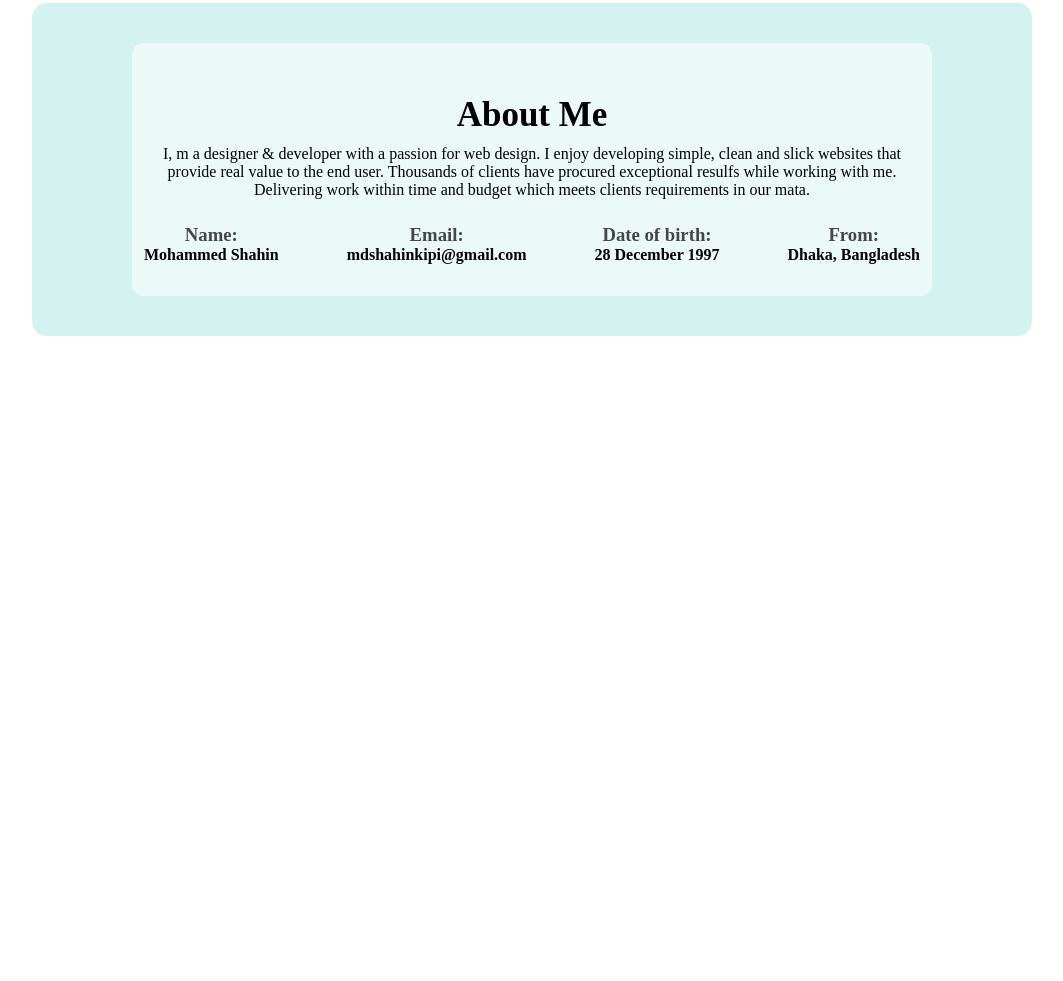
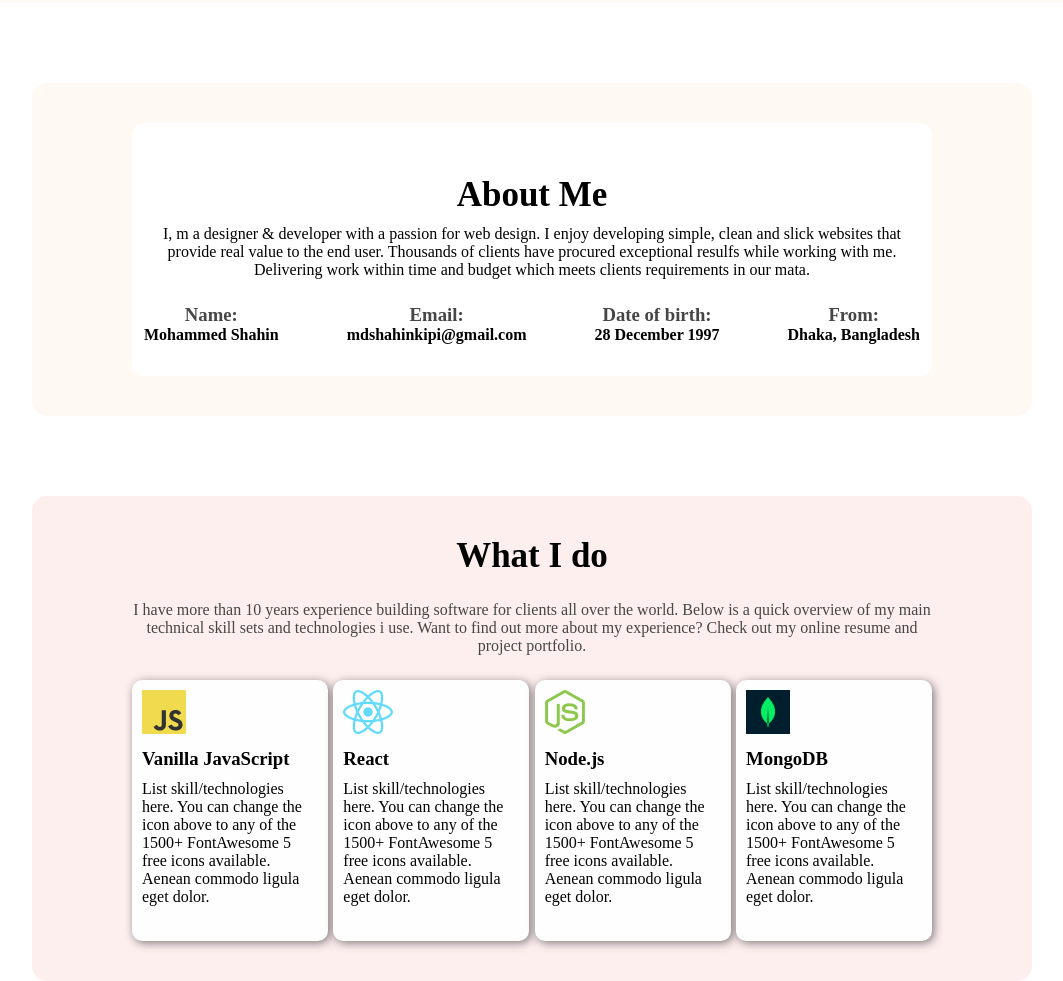
Before and after one commit to Mohammed4301/my-portfolio, a plain HTML site: page index.html in a window 1280 px wide. Shown: the part 730-1711 px from the top of the page, without its empty margins (108-1171 px from the left). Before the commit the page ends 1066 px from the top, so only its background shows below. Drawn offline with Linux system fonts and the light colour scheme.

Commit message:
add other section

```diff
--- a/index.html
+++ b/index.html
@@ -57,6 +57,33 @@
             </div>
         </div>
     </section>
+
+    <section class="doSection">
+        <h1>What I do</h1>
+        <p class="common-color">I have more than 10 years experience building software for clients all over the world. Below is a quick overview of my main technical skill sets and technologies i use. Want to find out more about my experience? Check out my online resume and project portfolio.</p>
+        <div class="fourBox">
+            <div class="box1">
+                <img src="portfolio-resources/images/icons/js.png" alt="">
+                <h3>Vanilla JavaScript</h3>
+                <p>List skill/technologies here. You can change the icon above to any of the 1500+ FontAwesome 5 free icons available. Aenean commodo ligula eget dolor.</p>
+            </div>
+            <div class="box1">
+                <img src="portfolio-resources/images/icons/react.png" alt="">
+                <h3>React</h3>
+                <p>List skill/technologies here. You can change the icon above to any of the 1500+ FontAwesome 5 free icons available. Aenean commodo ligula eget dolor.</p>
+            </div>
+            <div class="box1">
+                <img src="portfolio-resources/images/icons/nodejs.png" alt="">
+                <h3>Node.js</h3>
+                <p>List skill/technologies here. You can change the icon above to any of the 1500+ FontAwesome 5 free icons available. Aenean commodo ligula eget dolor.</p>
+            </div>
+            <div class="box1">
+                <img src="portfolio-resources/images/icons/mongo.png" alt="">
+                <h3>MongoDB</h3>
+                <p>List skill/technologies here. You can change the icon above to any of the 1500+ FontAwesome 5 free icons available. Aenean commodo ligula eget dolor.</p>
+            </div>
+        </div>
+    </section>
    </main>
 </body>
 </html>
--- a/style.css
+++ b/style.css
@@ -4,6 +4,9 @@
 }
 .common-color{
     color: #464646;
+}
+header{
+    background-color: #FFF8F3;
 }
 nav{
     display: flex;
@@ -107,12 +110,13 @@ main{
     width: 800px;
     margin: 0 auto;
     text-align: center;
-    background-color: hsl(176, 52%, 89%);
+    background-color: #FFF8F3;
     padding:40px 100px;
     border-radius: 15px;
+    margin-top: 80px;
 }
 .box{
-    background-color: #ecf9f9;
+    background-color: #ffffff;
     border-radius: 12px;
     padding: 12px;
 }
@@ -133,8 +137,44 @@ main{
     display: flex;
     justify-content: space-between;
     padding-bottom: 20px;
+    margin: 0 auto;
 }
-
+.doSection{
+    width: 800px;
+    margin: 0 auto;
+    padding:40px 100px;
+    border-radius: 15px;
+    margin-top: 80px;
+    background-color: #feefef;
+    text-align: center;
+}
+.fourBox{
+    display: flex;
+    justify-content: space-between;
+}
+.doSection h1{
+    font-size: 35px;
+    font-weight: bold;
+    margin-bottom: 25px;
+}
+.doSection p{
+    margin-bottom: 25px;
+}
+.box1{
+    width: 22%;
+    text-align: start;
+    border: none;
+    padding: 10px;
+    background-color: #fefefe;
+    border-radius: 10px;
+    box-shadow: 2px 2px 10px rgba(0, 0, 0, .5);
+}
+.box1 img{
+    margin-bottom: 10px;
+}
+.box1 h3{
+    margin-bottom: 10px;
+}
 
 @media (max-width:1099px) {
     nav {
```
